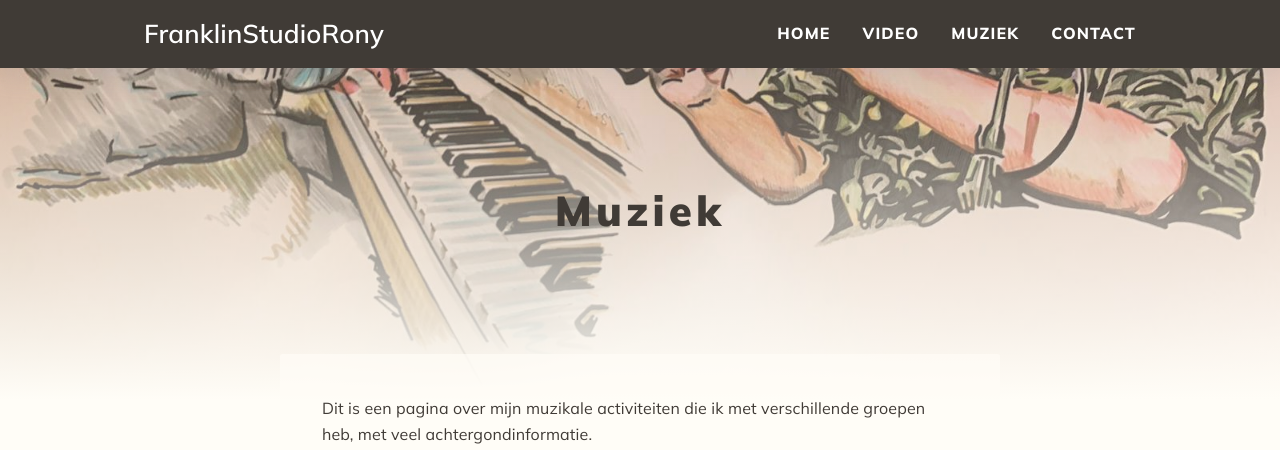
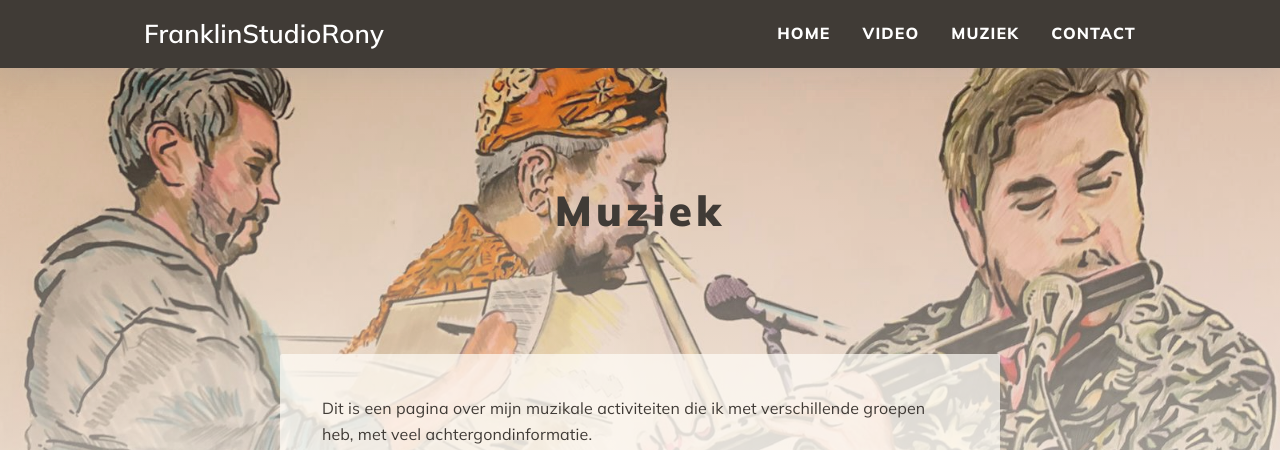
Before and after one commit to woutervandeventer/ronaldbergman, a Next.js app: page /muziek in a window 1280 px wide. Shown: the top 450 px of the page. Built offline with nearby package versions, Linux system fonts and the light colour scheme.

Commit message:
Improve background component

```diff
--- a/components/Background.tsx
+++ b/components/Background.tsx
@@ -1,38 +1,52 @@
 import React from 'react'
 import styles from '../styles/components/Background.module.scss'
+import { useRouter } from 'next/router'
 
-interface Props {
-  type: 'video' | 'music' | 'combined'
-}
+const Background = () => {
+  const currentPath = useRouter().pathname
 
-const Background = ({ type }: Props) => {
-  switch (type) {
-    case 'video':
-      return (
-        <div className={`${styles.background} ${styles.combined}`}>
-          <img src="/images/video.jpeg" alt="Camera met kroonluchter" />
-          <div className={styles.overlay}></div>
+  if (['/', '/contact'].includes(currentPath)) {
+    return (
+      <div className={styles.combinedContainer}>
+        <div className={styles.subContainer}>
+          {/* eslint-disable-next-line @next/next/no-img-element */}
+          <img
+            src="/images/muziek.jpeg"
+            alt="Achtergrondfoto"
+            className={styles.combinedImage}
+          />
+          <div className={styles.overlay} />
         </div>
-      )
-    case 'music':
-      return (
-        <div className={`${styles.background} ${styles.combined}`}>
-          {/* <img
-            className={styles.image}
-            src="/images/muziek.jpeg"
-            alt="Ronald Bergman als fluitist en componist"
-          /> */}
-          <div className={styles.overlay}></div>
+        <div className={styles.subContainer}>
+          {/* eslint-disable-next-line @next/next/no-img-element */}
+          <img
+            src="/images/video.jpeg"
+            alt="Achtergrondfoto"
+            className={styles.combinedImage}
+          />
+          <div className={styles.reverseOverlay} />
         </div>
-      )
-    case 'combined':
-      return (
-        <div className={`${styles.background} ${styles.combined}`}>
-          <img src="/images/muziek.jpeg" alt="" />
-          <div className={styles.overlay}></div>
-        </div>
-      )
+      </div>
+    )
   }
+
+  return (
+    <div className={styles.container}>
+      {/* eslint-disable-next-line @next/next/no-img-element */}
+      <img
+        className={styles.image}
+        src={
+          ['/digitalisering', '/registratie', '/video-overig'].includes(
+            currentPath
+          )
+            ? '/images/video.jpeg'
+            : '/images/muziek.jpeg'
+        }
+        alt="Achtergrondfoto"
+      />
+      <div className={styles.overlay}></div>
+    </div>
+  )
 }
 
 export default Background
--- a/pages/_app.tsx
+++ b/pages/_app.tsx
@@ -2,11 +2,13 @@ import '../styles/globals.scss'
 import type { AppProps } from 'next/app'
 import Header from '../components/Header'
 import Footer from '../components/Footer'
+import Background from '../components/Background'
 
 function MyApp({ Component, pageProps }: AppProps) {
   return (
     <>
       <Header />
+      <Background />
       <Component {...pageProps} />
       <Footer />
     </>
--- a/pages/contact.tsx
+++ b/pages/contact.tsx
@@ -1,5 +1,4 @@
 import React from 'react'
-import Background from '../components/Background'
 import Container from '../components/Container'
 import Page from '../components/Page'
 import PageTitle from '../components/PageTitle'
@@ -8,7 +7,6 @@ const Contact = () => {
   return (
     <Page>
       <PageTitle title="Contact" />
-      <Background type="combined" />
       <Container>Contact</Container>
     </Page>
   )
--- a/pages/digitalisering.tsx
+++ b/pages/digitalisering.tsx
@@ -1,5 +1,4 @@
 import type { NextPage } from 'next'
-import Background from '../components/Background'
 import Container from '../components/Container'
 import Page from '../components/Page'
 import PageTitle from '../components/PageTitle'
@@ -9,7 +8,6 @@ import SectionTitle from '../components/SectionTitle'
 const Digitalisering: NextPage = () => {
   return (
     <Page>
-      <Background type="video" />
       <PageTitle title="Video" />
       <Container>
         <section>
--- a/pages/index.tsx
+++ b/pages/index.tsx
@@ -1,5 +1,4 @@
 import type { NextPage } from 'next'
-import Background from '../components/Background'
 import Container from '../components/Container'
 import Page from '../components/Page'
 import SectionDivider from '../components/SectionDivider'
@@ -9,7 +8,6 @@ import styles from '../styles/components/Index.module.scss'
 const Home: NextPage = () => {
   return (
     <Page>
-      <Background type="combined" />
       <h1 className={styles.introText}>
         Mijn naam is Ronald Bergman en mijn passie ligt in video en muziek
       </h1>
--- a/pages/muziek.tsx
+++ b/pages/muziek.tsx
@@ -1,6 +1,5 @@
 import { NextPage } from 'next'
 import React from 'react'
-import Background from '../components/Background'
 import Container from '../components/Container'
 import Page from '../components/Page'
 import PageTitle from '../components/PageTitle'
@@ -11,7 +10,6 @@ import Video from '../components/Video'
 const Muziek: NextPage = () => {
   return (
     <Page>
-      <Background type="music" />
       <PageTitle title="Muziek" />
       <Container>
         Dit is een pagina over mijn muzikale activiteiten die ik met
--- a/pages/registratie.tsx
+++ b/pages/registratie.tsx
@@ -1,6 +1,5 @@
 import { NextPage } from 'next'
 import React from 'react'
-import Background from '../components/Background'
 import Container from '../components/Container'
 import Page from '../components/Page'
 import PageTitle from '../components/PageTitle'
@@ -11,7 +10,6 @@ import Video from '../components/Video'
 const Registratie: NextPage = () => {
   return (
     <Page>
-      <Background type="video" />
       <PageTitle title="Video" />
       <Container>
         <section>
--- a/pages/video-overig.tsx
+++ b/pages/video-overig.tsx
@@ -1,6 +1,5 @@
 import { NextPage } from 'next'
 import React, { useRef } from 'react'
-import Background from '../components/Background'
 import Container from '../components/Container'
 import Page from '../components/Page'
 import PageTitle from '../components/PageTitle'
@@ -30,7 +29,6 @@ const VideoOverig: NextPage = () => {
 
   return (
     <Page>
-      <Background type="video" />
       <PageTitle title="Video" />
       <Container>
         <SectionTitle title="Overige werkzaamheden" />
--- a/styles/components/Background.module.scss
+++ b/styles/components/Background.module.scss
@@ -1,24 +1,42 @@
 @use '../constants' as *;
 
-.background {
+.container {
   position: fixed;
   top: 0;
   left: 0;
   right: 0;
   z-index: -9999;
-  min-height: 50vh;
-  background-image: url('../../public/images/muziek.jpeg');
-  background-size: cover;
-  // background-position: center bottom;
-  background-position-x: center;
-  background-position-y: bottom;
+}
+
+.combinedContainer {
+  position: absolute;
+  top: 0;
+  left: 0;
+  right: 0;
+  bottom: 0;
+  display: flex;
+  flex-direction: column;
+  justify-content: space-between;
+  z-index: -9999;
+  overflow: hidden;
+}
+
+.subContainer {
+  position: relative;
 }
 
 .image {
-  // width: auto;
-  // height: 100%;
+  min-height: 75vh;
+  max-height: 100vh;
   object-fit: cover;
-  // object-position: center bottom;
+  object-position: center;
+}
+
+.combinedImage {
+  // min-height: 50vh;
+  // max-height: 100vh;
+  object-fit: cover;
+  object-position: center;
 }
 
 .overlay {
@@ -29,3 +47,12 @@
   height: 100%;
   background: linear-gradient(rgba(c('light'), 0%), rgba(c('light'), 100%));
 }
+
+.reverseOverlay {
+  position: absolute;
+  top: 0;
+  left: 0;
+  width: 100%;
+  height: 100%;
+  background: linear-gradient(rgba(c('light'), 100%), rgba(c('light'), 0%));
+}
--- a/styles/globals.scss
+++ b/styles/globals.scss
@@ -18,6 +18,7 @@ html {
 }
 
 body {
+  position: relative;
   font-family: 'Mulish', sans-serif;
   @include font-size('m');
   font-weight: 400;
```
